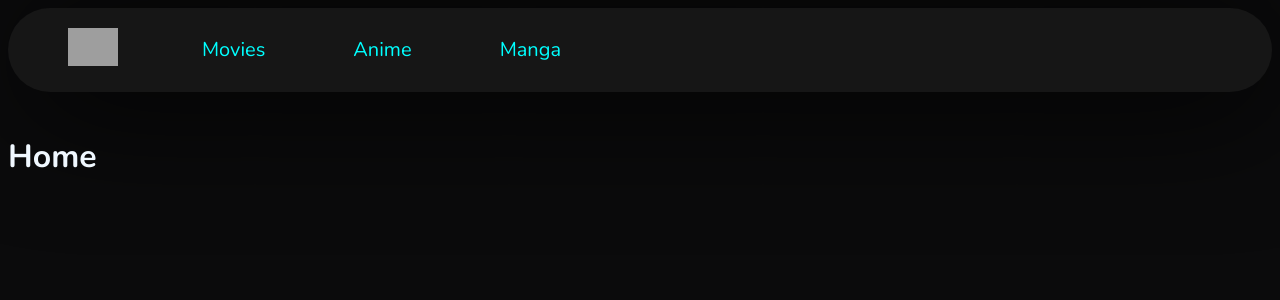
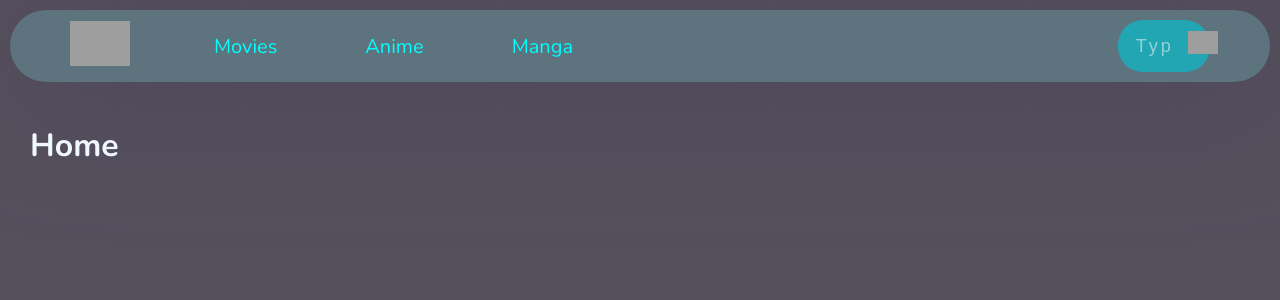
Before and after one commit to vitodent/lotus, a Vue app in the folder dinamic/: page /home in a window 1280 px wide. Shown: the top 300 px of the page. Built offline with nearby package versions, Linux system fonts and the light colour scheme; grey boxes are pictures that could not be loaded.

Commit message:
Header change

```diff
--- a/dinamic/src/App.vue
+++ b/dinamic/src/App.vue
@@ -12,6 +12,10 @@ import { RouterLink, RouterView } from 'vue-router'
         <li><a class="menu-item" href="#"><router-link to="/view/manga">Manga</router-link></a></li>
       </ul>
     </nav>
+    <div class="search-box">
+    <button class="btn-search"><img class="search" src="https://icons.veryicon.com/png/o/miscellaneous/prototyping-tool/search-bar-01.png"></button>
+    <input type="text" class="input-search" placeholder="  Type to Search...">
+  </div>
 </header>
   <br>
   <RouterView />
@@ -22,6 +26,8 @@ import { RouterLink, RouterView } from 'vue-router'
 body {
   font-family: 'Nunito', sans-serif;
   color: aliceblue;
+  margin:10px;
+  background-color: #55505C;
 }
 a {
   text-decoration: none;
@@ -31,14 +37,14 @@ a:hover {
   color: bisque;
 }
 .header-container {
-  padding: 20px 0;
-  background-color:rgb(22, 22, 22);
+  padding: 10px 0;
+  background-color:#5D737E;
   color: white;
   display: flex;
   align-items: center;
   margin: auto;
   border-radius: 50px;
-  box-shadow: 10px 10px 130px black;
+  box-shadow: 10px 10px 130px rgb(76, 68, 92);
 }
 
 li {
@@ -63,15 +69,94 @@ ul {
   flex-grow: 1;
 }
 .logo {
-  width: 50px;
+  width: 60px;
   height: auto;
   margin-left: 60px;
+  transition: all .2s ease-in-out;
 }
-img:hover {
-  transform: scale(1.5)
+.logo:hover {
+  transform: scale(1.5);
+
 }
 .menu-item:hover {
   font-size: 110%;
   border: 2px solid transparent;
+
+}
+.search-box{
+  width: fit-content;
+  height: fit-content;
+}
+.input-search{
+  height: 50px;
+  width: 50px;
+  border-style: none;
+
+  font-size: 18px;
+  letter-spacing: 2px;
+  outline: none;
+  border-radius: 25px;
+  transition: all .5s ease-in-out;
+  background-color: #22A6B3;
+  padding-right: 40px;
+  color:#fff;
+  margin-right: 60px;
+}
+.input-search::placeholder{
+  color:rgba(255,255,255,.5);
+  font-size: 18px;
+  letter-spacing: 3px;
+  font-weight: 100;
+
+}
+.btn-search{
+  width: 50px;
+  height: 50px;
+  border-style: none;
+  font-size: 20px;
+  font-weight: bold;
+  outline: none;
+  cursor: pointer;
+  border-radius: 50%;
+  position: absolute;
+  color:#ffffff ;
+  background-color:transparent;
+  pointer-events: painted;
+  margin-left: 60px;
+}
+.btn-search:focus ~ .input-search{
+  width: 300px;
+  border-radius: 0px;
+  background-color: transparent;
+  border-bottom:1px solid rgba(255,255,255,.5);
+}
+.input-search:focus{
+  margin-left: 90px;
+  width: 300px;
+  border-radius: 0px;
+  background-color: transparent;
+  border-bottom:1px solid rgba(255,255,255,.5);
+  transition: all 500ms cubic-bezier(0, 0.110, 0.35, 2);
+}
+button {
+  border: none;
+  cursor: pointer;
+  appearance: none;
+  background-color: inherit;
+  transition: transform .7s ease-in-out;
+  margin-left:10px;
+  margin-right: 300px;
+}
+button:hover {
+   transform: rotate(360deg);
+}
+.search {
+  width: 30px;
+ height: auto;
+ margin-right: 60px;
+ margin-inline-end: auto;
+}
+h1 {
+  margin: 20px;
 }
 </style>
--- a/dinamic/src/pages/Home.vue
+++ b/dinamic/src/pages/Home.vue
@@ -5,7 +5,4 @@
 <script setup>
 </script>
 <style>
-    body{
-        background-color: rgb(11, 11, 12);
-    }
 </style>
```
